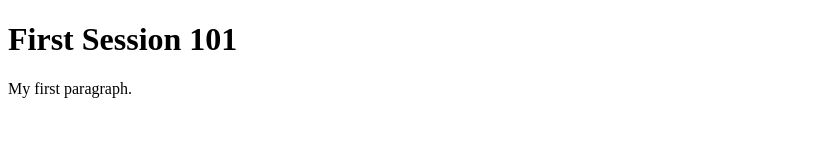
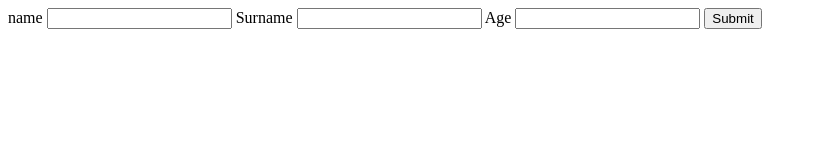
Before and after one commit to juniorSarh/JavaScript-Refresher, a plain HTML site: page index.html in a window 1280 px wide. Shown: the whole page, without its empty margins (0-817 px from the left). Drawn offline with Linux system fonts and the light colour scheme.

Commit message:
second commit

```diff
--- a/Index.js
+++ b/Index.js
@@ -1,6 +1,6 @@
-const Firstname = "Sabelo"
-const lastname = "Gumede"
-let age = undefined
+let Firstname = document.getElementById('name')
+let lastname = document.getElementById('lastname')
+let age = document.getElementById('age')
 
 let isMale=true
 console.log(Firstname)
@@ -26,7 +26,10 @@ let modules =[
     {newmodule:"info systems",
     newmodule1:"databases"
     },
-    "excel"
+    "excel",
+    "movies"
 ]
 
 console.log(modules);
+
+Firstname=getElementById('name')
--- a/index.html
+++ b/index.html
@@ -4,9 +4,13 @@
             <title>JavaScript Refresher</title>
     </header>
     <body>
-
-        <h1>First Session 101</h1>
-        <p>My first paragraph.</p>
+        <Label>name</Label>
+        <input id="name" type="text" ></input>
+         <Label>Surname</Label>
+        <input id="lastname" type="text" ></input>
+         <Label>Age</Label>
+        <input id="age" type="text" ></input>
+        <button id="btn" type="click">Submit </button>
     </body>
     <footer>
             <script src="Index.js"></script>
```
